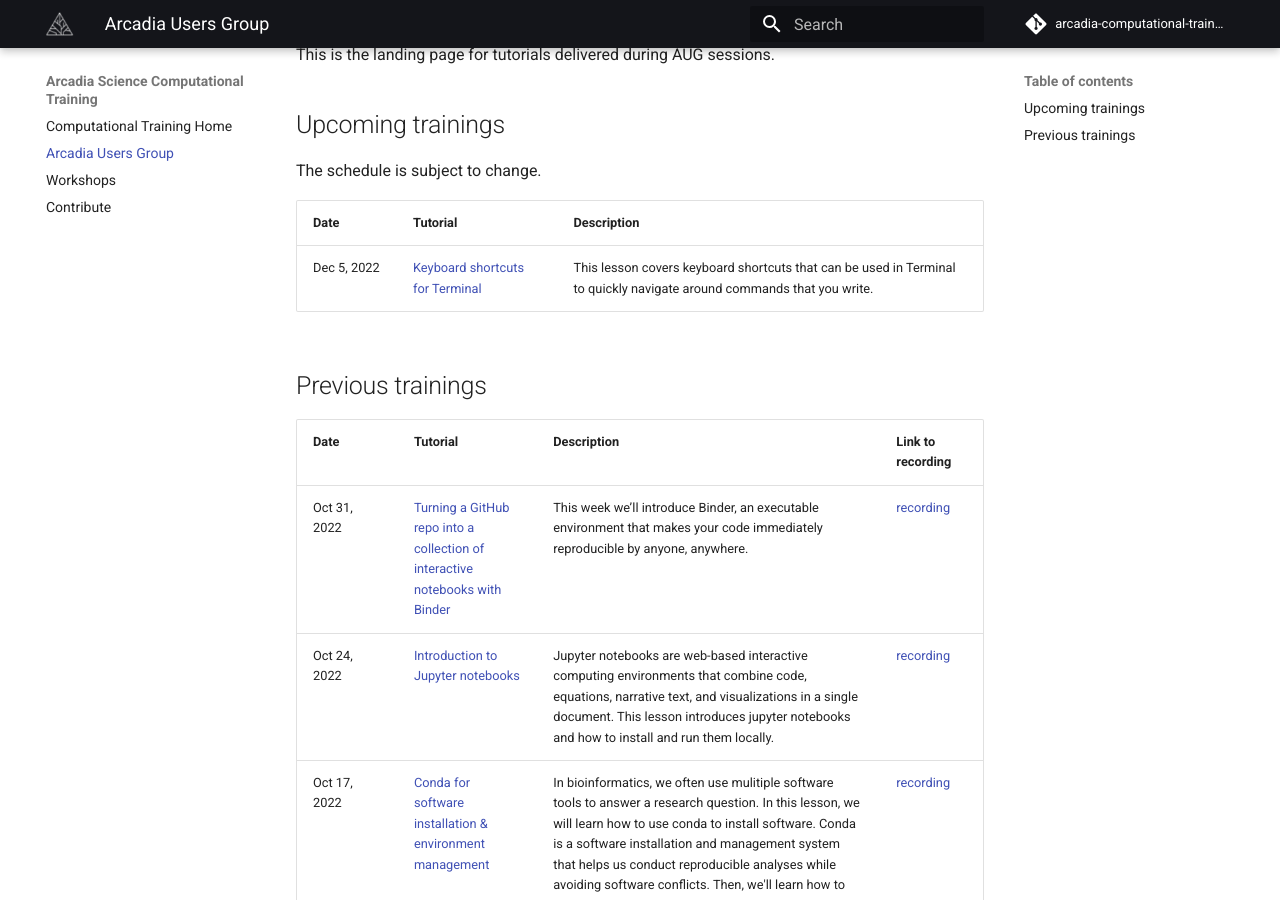
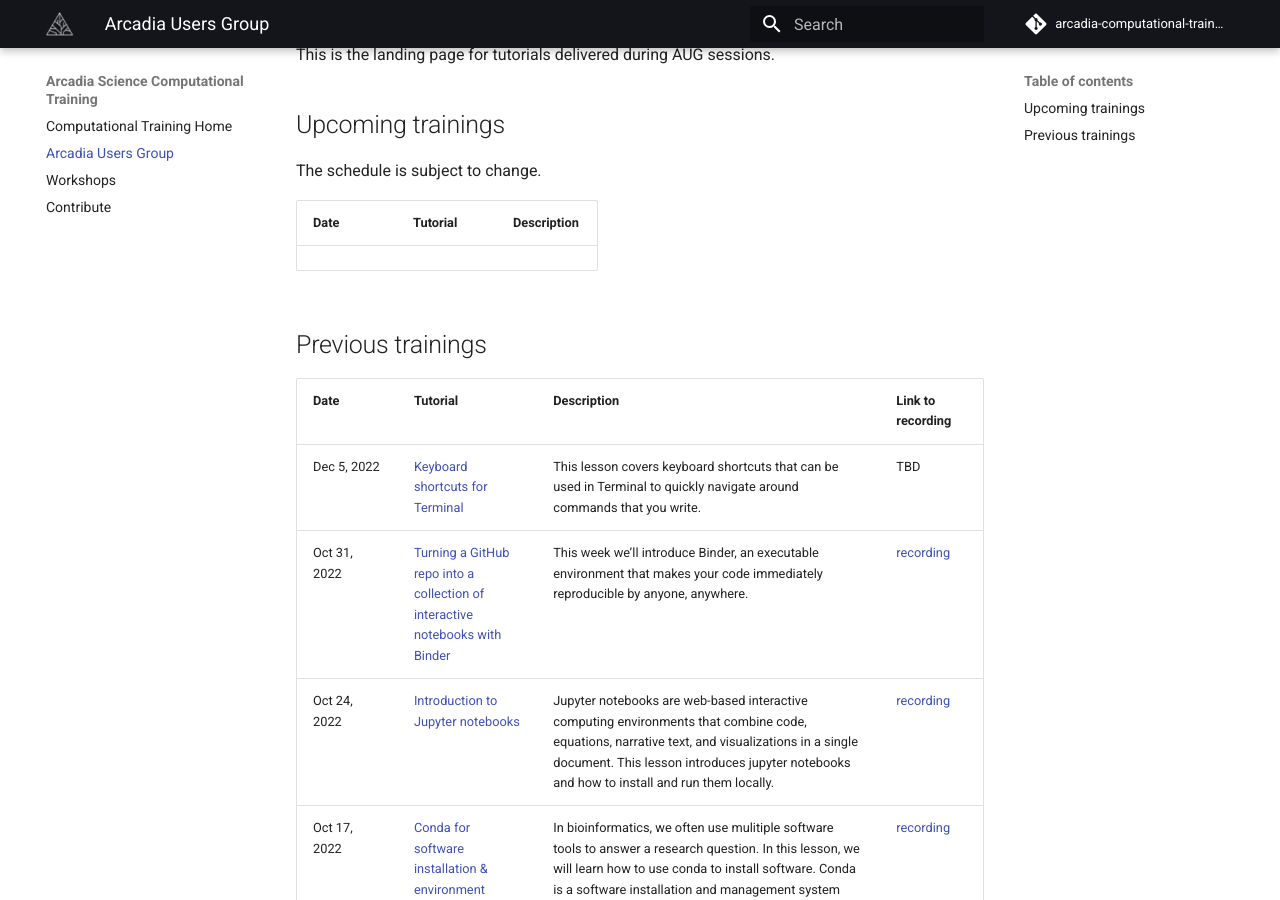
Before and after one commit to Arcadia-Science/arcadia-computational-training, an MkDocs documentation site: the page built from docs/arcadia-users-group/overview.md, in a window 1280 px wide and 900 px high, scrolled down 477 px. Built offline with MkDocs 1.6.1 and Material for MkDocs 9.7.7, drawn with Linux system fonts in a browser that asks for light colours; comment, search, counter and statistics services are not loaded.

Commit message:
mv last lesson

```diff
--- a/docs/arcadia-users-group/overview.md
+++ b/docs/arcadia-users-group/overview.md
@@ -20,12 +20,12 @@
 
 | Date         | Tutorial                                                                       | Description                                                                                                                                                                                                                                                                                                                                                                    |
 | ------------ | ------------------------------------------------------------------------------ | ------------------------------------------------------------------------------------------------------------------------------------------------------------------------------------------------------------------------------------------------------------------------------------------------------------------------------------------------------------------------------ |
-| Dec 5, 2022 | [Keyboard shortcuts for Terminal](20221205-keyboard-shortcuts-terminal/lesson.md) | This lesson covers keyboard shortcuts that can be used in Terminal to quickly navigate around commands that you write.                                                                                                                                                                                                                                         |
 
 ## Previous trainings
 
 | Date          | Tutorial                                                                                                                                                                   | Description                                                                                                                                                                                                                                                                                                     | Link to recording                                        |
 | ------------- | -------------------------------------------------------------------------------------------------------------------------------------------------------------------------- | --------------------------------------------------------------------------------------------------------------------------------------------------------------------------------------------------------------------------------------------------------------------------------------------------------------- | -------------------------------------------------------- |
+| Dec 5, 2022 | [Keyboard shortcuts for Terminal](20221205-keyboard-shortcuts-terminal/lesson.md) | This lesson covers keyboard shortcuts that can be used in Terminal to quickly navigate around commands that you write.                                                                                                                                                                                                                                         | TBD |
 | Oct 31, 2022 | [Turning a GitHub repo into a collection of interactive notebooks with Binder](20221031-binder/lesson.md) | This week we’ll introduce Binder, an executable environment that makes your code immediately reproducible by anyone, anywhere.                                                                                                                                                                                                                                                 | [recording](https://youtu.be/QAsrKyJMuuI) |
 | Oct 24, 2022 | [Introduction to Jupyter notebooks](20221024-jupyter-notebooks/lesson.md) | Jupyter notebooks are web-based interactive computing environments that combine code, equations, narrative text, and visualizations in a single document. This lesson introduces jupyter notebooks and how to install and run them locally. | [recording](https://youtu.be/ZCrnPmX1Ynw) |
 | Oct 17, 2022 | [Conda for software installation & environment management](20221017-conda/lesson.md) | In bioinformatics, we often use mulitiple software tools to answer a research question. In this lesson, we will learn how to use conda to install software. Conda is a software installation and management system that helps us conduct reproducible analyses while avoiding software conflicts. Then, we'll learn how to organize our software installations into environments, and how to use environments to ensure our analyses are repeatable.| [recording](https://youtu.be/1_aDASjPLgQ) |
```
